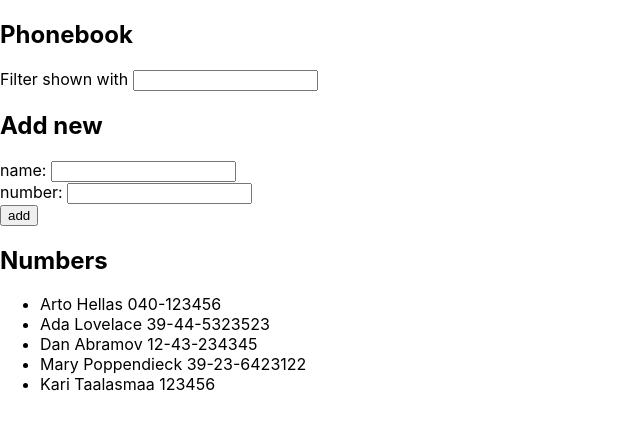
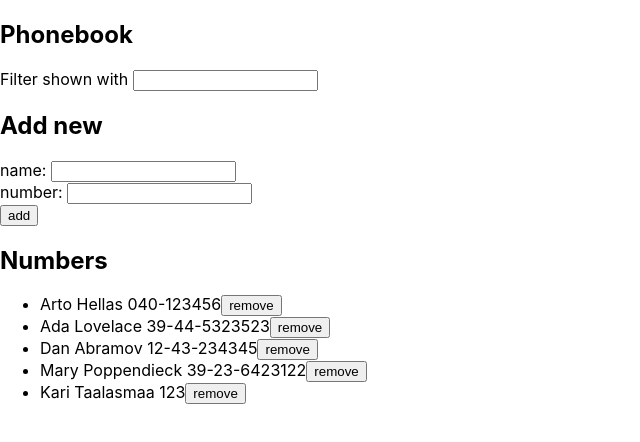
Before and after one commit to Kargamborgh/fullstackmooc, a React (Create React App) app in the folder osa2/puhelinluettelo/: page / in a window 1280 px wide. Shown: the top 442 px of the page, without its empty margins (0-640 px from the left). Built offline with nearby package versions, Linux system fonts and the light colour scheme; data requests are answered from the project's data file.

Commit message:
2.17 tehty

```diff
--- a/osa2/puhelinluettelo/db.json
+++ b/osa2/puhelinluettelo/db.json
@@ -22,7 +22,7 @@
     },
     {
       "name": "Kari Taalasmaa",
-      "number": "123456",
+      "number": "123",
       "id": 5
     }
   ]
--- a/osa2/puhelinluettelo/src/App.js
+++ b/osa2/puhelinluettelo/src/App.js
@@ -42,6 +42,17 @@ const App = () => {
     }
   }
 
+  const removePerson = id => {
+    const url = `http://localhost:3001/persons/${id}`
+    const person = persons.find(p => p.id === id)
+
+    personService
+    .remove(id)
+    .then(returnedPerson => {
+      setPersons(persons.filter(n => n.id !== id))
+    })
+  }
+
   const personsToShow = persons.filter(person => person.name.toLowerCase().includes(`${filterValue}`))
 
   const handleNewName = (event) => {
@@ -73,7 +84,8 @@ const App = () => {
       <h2>Numbers</h2>
       <ul>
         {personsToShow.map((person, i) =>
-        <Person key={person.id} person={person}/>
+        <Person key={i} person={person}
+        removeName={() => removePerson(person.id)}/>
         )}
       </ul>
     </div>
--- a/osa2/puhelinluettelo/src/components/Filter.js
+++ b/osa2/puhelinluettelo/src/components/Filter.js
@@ -1,11 +1,5 @@
 import React from 'react'
 
-/*<div>
-        Filter shown with <input
-        value={filterValue}
-        onChange={handleFilterValue}
-        />
-      </div>*/
 const Filter = ({ filterValue, handleFilterValue }) => {
     return (
         <div>
--- a/osa2/puhelinluettelo/src/components/Person.js
+++ b/osa2/puhelinluettelo/src/components/Person.js
@@ -1,9 +1,11 @@
 import React from 'react'
 
-const Person = ({ person }) => {
+const Person = ({ person, removeName }) => {
+    const label = 'remove'
     return (
         <li>
         {person.name} {person.number}
+        <button onClick={removeName}>{label}</button>
         </li>
     )
 }
--- a/osa2/puhelinluettelo/src/services/persons.js
+++ b/osa2/puhelinluettelo/src/services/persons.js
@@ -16,8 +16,14 @@ const update = (id, newObject) => {
   return request.then(response => response.data)
 }
 
+const remove = (id) => {
+    const request = axios.delete(`${baseUrl}/${id}`)
+    return request.then(response => response.data)
+  }
+
 export default {
   getAll,
   create,
-  update
+  update,
+  remove
 }
```
